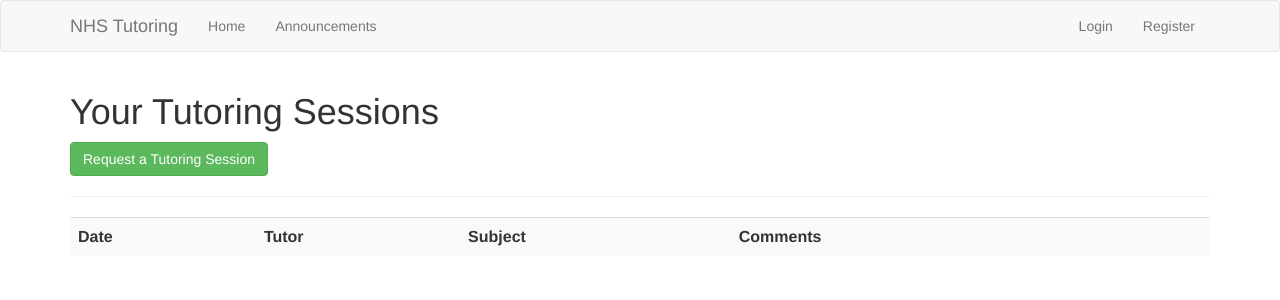
After one commit to ryan570/Scheduler, a Flask app: page /schedulePage in a window 1280 px wide. The commit adds this page. Shown: the top 300 px of the page. Run offline with Flask 2, Linux system fonts and the light colour scheme; data that the repository does not hold is empty; some libraries are stand-ins or nearby versions.

Commit message:
Add tutoring session request function

```diff
--- a/Scheduler/factory.py
+++ b/Scheduler/factory.py
@@ -10,8 +10,10 @@ def create_app(config_object, register_blueprint=True):
     if register_blueprint:
         from Scheduler.regular import regular
         from Scheduler.announcement import announcement
+        from Scheduler.schedule import schedule
         app.register_blueprint(regular)
         app.register_blueprint(announcement)
+        app.register_blueprint(schedule)
 
 def extensions():
     login_manager.init_app(app)
--- a/Scheduler/forms.py
+++ b/Scheduler/forms.py
@@ -23,4 +23,4 @@ class AnnouncementForm(FlaskForm):
 
 class EventForm(FlaskForm):
     subject = SelectField('Subject', [InputRequired("Please Select the Subject")], choices=[('math', 'Math'), ('history', 'History'), ('science', 'Science')])
-    description = TextAreaField('Description', [InputRequired("Please describe what you need help in.")])
+    comments = TextAreaField('Comments', [InputRequired("Please describe what you need help in.")])
--- /dev/null
+++ b/Scheduler/schedule.py
@@ -0,0 +1,57 @@
+from flask import Flask, render_template, request, flash, session, redirect, url_for, Blueprint, request, jsonify
+from sqlalchemy.sql import func
+from Scheduler.forms import RegisterForm, SigninForm, AnnouncementForm, EventForm
+from Scheduler.model import db, User, Announcement, TutoringSession
+from Scheduler.user import create_user
+from Scheduler.announcement import create_announcement
+from Scheduler.decorators import admin_required
+from Scheduler.calendargenerator import createCalendar, monthString, customMonth
+from flask_login import login_required, login_user, logout_user, current_user
+from datetime import datetime
+import bcrypt
+import json
+import os
+
+schedule = Blueprint('schedule', __name__, template_folder='templates')
+
+def create_session(date, subject, comments, user):
+    newSession = TutoringSession(date, subject, comments, user)
+    db.session.add(newSession)
+    db.session.commit()
+    return newSession
+
+@schedule.route('/schedulePage')
+def schedulePage():
+    sessions = TutoringSession.query.filter_by(user=current_user.get_id()).all()
+    return render_template('schedule.html', sessions=sessions)
+
+@schedule.route('/add_session', methods=['POST', 'GET'])
+def addSession():
+    form = EventForm(request.form)
+    if form.validate_on_submit():
+        create_session(request.form['datefield'], form.subject.data, form.comments.data, current_user.get_id())
+        flash('Session Requested!', 'success')
+        return redirect(url_for('schedule.schedulePage'))
+    return render_template('add_session.html', form=form)
+
+@schedule.route('/calendar')
+def calendar():
+    calendar = createCalendar()
+    month = monthString(datetime.now().month)
+    return render_template('calendar.html', calendar=calendar, month=month, year=datetime.now().year, next=str(datetime.now().month + 1), prev=str(datetime.now().month - 1))
+
+@schedule.route('/month/<month>/')
+def specificMonth(month):
+    year = datetime.now().year
+    month = int(month)
+    next = month + 1
+    prev = month - 1
+    while month > 12:
+        month -= 12
+        year += 1
+    while month < 1:
+        month += 12
+        year -= 1
+    calendar = customMonth(month, year)
+    monthName = monthString(month)
+    return render_template('calendar.html', calendar=calendar, month=monthName, year=year, next=next, prev=prev)
--- a/Scheduler/templates/add_event.html
+++ b/Scheduler/templates/add_session.html
@@ -2,7 +2,7 @@
 
 {% block body %}
 
-<h1>Add Event</h1>
+<h1>Request a Tutoring Session</h1>
 {% from "includes/_formhelpers.html" import render_field %}
 <form action="" method="POST">
     {{ form.csrf_token }}
@@ -36,7 +36,7 @@
             <input type="time" name="timefield" class="form-control">
         </div>
         <div class="form-group">
-			{{render_field(form.description, class_="form-control")}}
+			{{render_field(form.comments, class_="form-control")}}
 		</div>
 		<p><input type="submit" class="btn btn-primary" value="Submit"></p>
 </form>
--- a/Scheduler/templates/calendar.html
+++ b/Scheduler/templates/calendar.html
@@ -21,7 +21,7 @@
     <td><span class="date">{{calendar[1][1]}}</span></td>
     <td><span class="date">{{calendar[1][2]}}</span></td>
     <td><span class="date">{{calendar[1][3]}}</span></td>
-    <td><span class="date">{{calendar[1][4]}}</span><p>Object</p></td>
+    <td><span class="date">{{calendar[1][4]}}</span></td>
     <td><span class="date">{{calendar[1][5]}}</span></td>
     <td><span class="date">{{calendar[1][6]}}</span></td>
 </tr>
@@ -43,6 +43,7 @@
     <td><span class="date">{{calendar[3][5]}}</span></td>
     <td><span class="date">{{calendar[3][6]}}</span></td>
 </tr>
+{% if calendar[4] != Null %}
 <tr>
     <td><span class="date">{{calendar[4][0]}}</span></td>
     <td><span class="date">{{calendar[4][1]}}</span></td>
@@ -52,6 +53,7 @@
     <td><span class="date">{{calendar[4][5]}}</span></td>
     <td><span class="date">{{calendar[4][6]}}</span></td>
 </tr>
+{% endif %}
 {% if calendar[5] != Null %}
 <tr>
     <td><span class="date">{{calendar[5][0]}}</span></td>
--- a/Scheduler/templates/includes/_navbar.html
+++ b/Scheduler/templates/includes/_navbar.html
@@ -12,7 +12,10 @@
           <div id="navbar" class="collapse navbar-collapse">
             <ul class="nav navbar-nav">
               <li><a href="/">Home</a></li>
+              {% if session.logged_in %}
+              <li><a href="/schedulePage">Schedule</a></li>
               <li><a href="/calendar">Calendar</a></li>
+              {% endif %}
               <li><a href="/announcements">Announcements</a></li>
             </ul>
 
--- /dev/null
+++ b/Scheduler/templates/schedule.html
@@ -0,0 +1,27 @@
+{% extends 'layout.html' %}
+
+{% block body %}
+    <h1>Your Tutoring Sessions</h1>
+    <a class="btn btn-success" href="/add_session">Request a Tutoring Session</a>
+    <hr>
+    <table class="table table-striped">
+        <tr>
+            <th>Date</th>
+            <th>Tutor</th>
+            <th>Subject</th>
+            <th>Comments</th>
+            <th></th>
+            <th></th>
+        </tr>
+            {% for tutoringSession in sessions %}
+            <tr>
+                <td>{{tutoringSession.date}}</td>
+                <td>{{tutoringSession.tutor}}</td>
+                <td>{{tutoringSession.subject}}</td>
+                <td>{{tutoringSession.comments}}</td>
+                <td><a href="edit_session/{{tutoringSession.id}}" class="btn btn-default pull-right">Edit</a></td>
+                <td><a href="delete_session/{{tutoringSession.id}}" class="btn btn-danger pull-right">Delete</a></td>
+            </tr>
+            {% endfor %}
+    </table>
+{% endblock %}
```
Also changed, not shown: Scheduler/model.py (+17 -0 lines), Scheduler/regular.py (+1 -28 lines).
